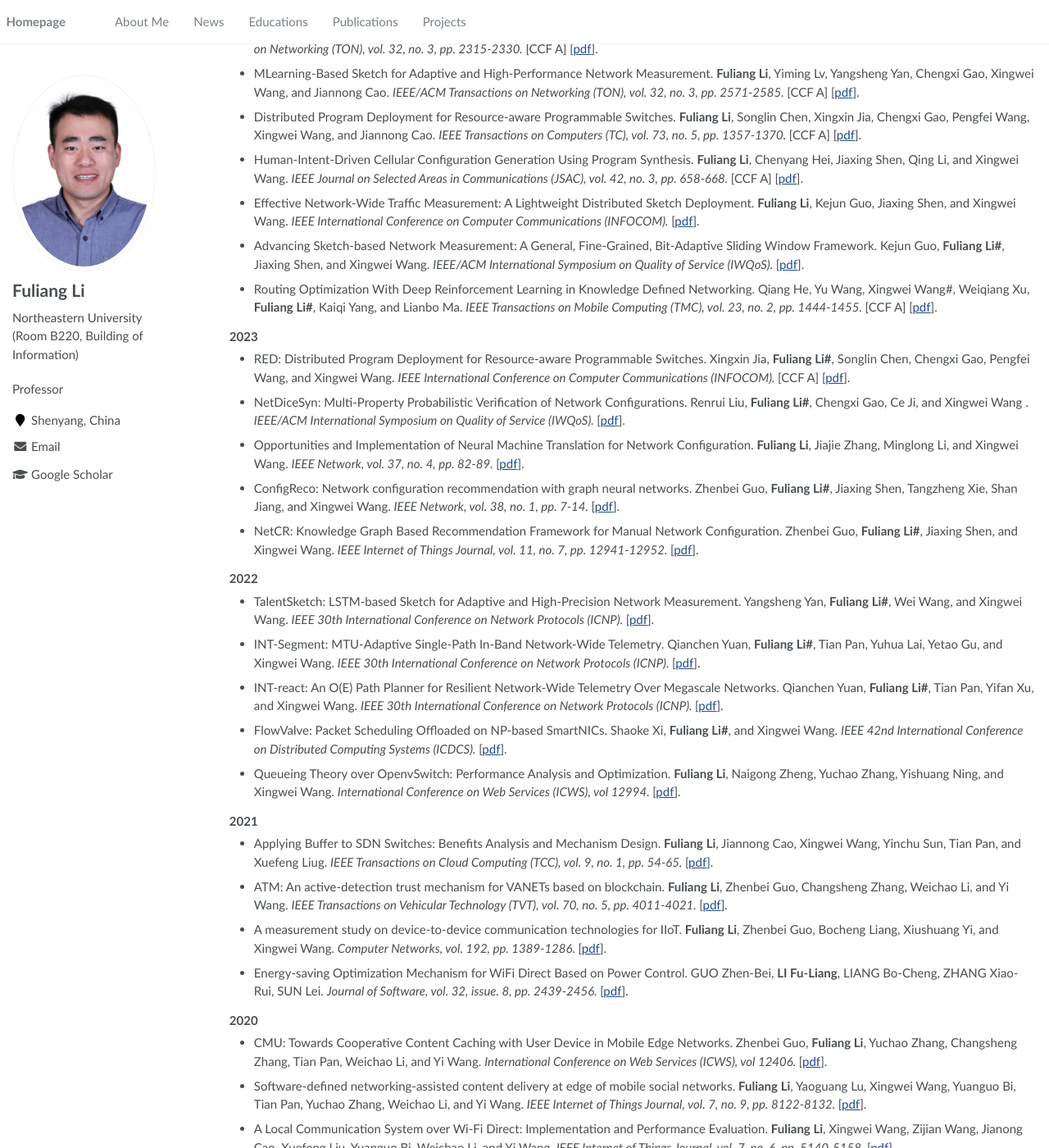
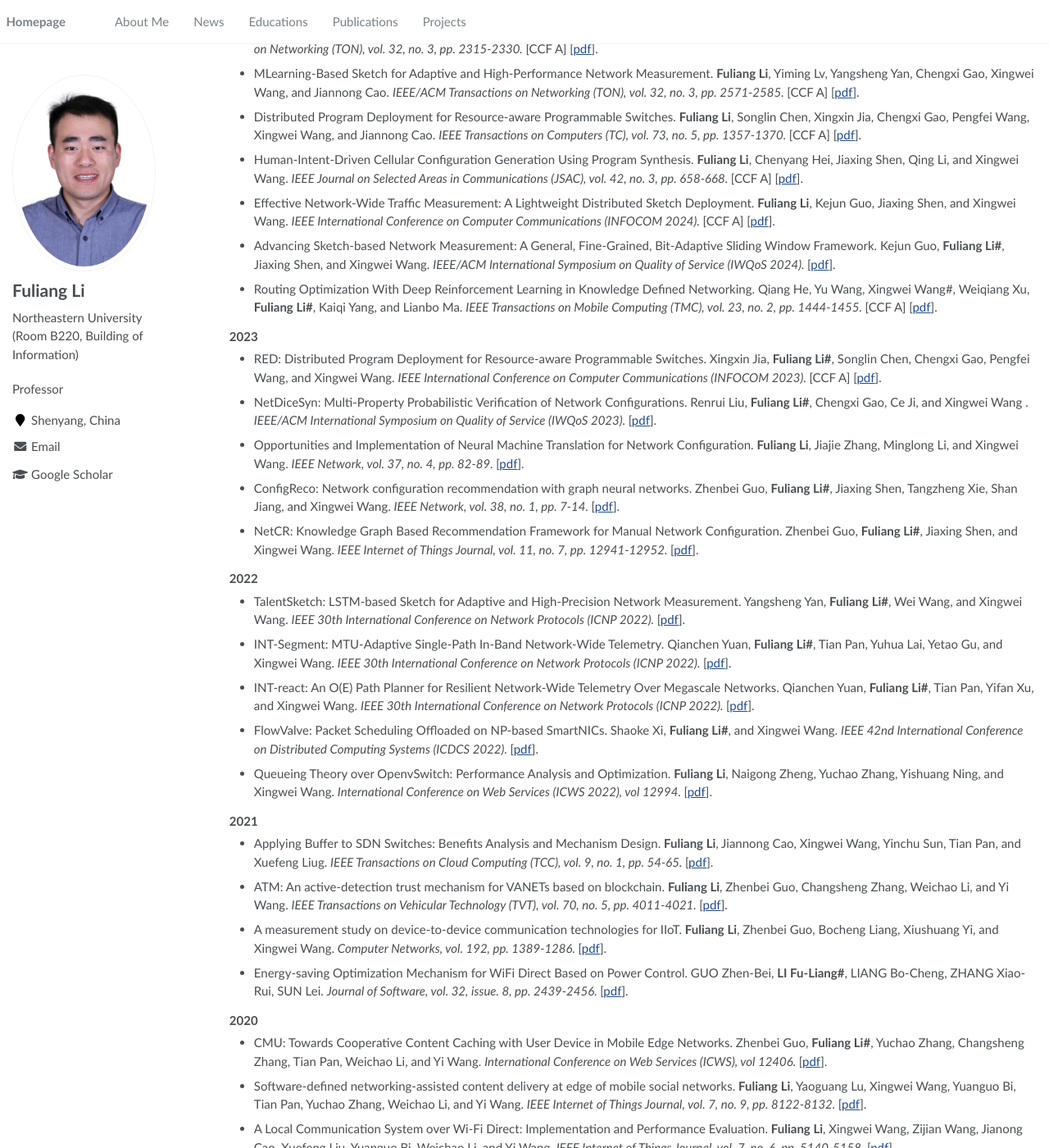
Before and after one commit to Fuliang-Li/Fuliang-Li.github.io, a Jekyll site: the page built from _pages/about.md, in a window 1280 px wide and 1400 px high, scrolled down 543 px. Shown: the whole window at 82% size. Built offline with Jekyll 4.4.1, drawn with Linux system fonts in a browser that asks for light colours; some of the changed text lies outside the part shown.

Commit message:
Update about.md

```diff
--- a/_pages/about.md
+++ b/_pages/about.md
@@ -37,41 +37,41 @@ Fuliang Li (李福亮), Professor of Northeastern University. I obtained my Bach
 - MLearning-Based Sketch for Adaptive and High-Performance Network Measurement. <b>Fuliang Li</b>, Yiming Lv, Yangsheng Yan, Chengxi Gao, Xingwei Wang, and Jiannong Cao. <i> IEEE/ACM Transactions on Networking (TON), vol. 32, no. 3, pp. 2571-2585. </i> [CCF A] [<A href="https://ieeexplore.ieee.org/abstract/document/10436630" target="_blank">pdf</A>].
 - Distributed Program Deployment for Resource-aware Programmable Switches. <b>Fuliang Li</b>, Songlin Chen, Xingxin Jia, Chengxi Gao, Pengfei Wang, Xingwei Wang, and Jiannong Cao. <i>  IEEE Transactions on Computers (TC), vol. 73, no. 5, pp. 1357-1370. </i> [CCF A] [<A href="https://ieeexplore.ieee.org/abstract/document/10406207" target="_blank">pdf</A>].
 - Human-Intent-Driven Cellular Configuration Generation Using Program Synthesis. <b>Fuliang Li</b>, Chenyang Hei, Jiaxing Shen, Qing Li, and Xingwei Wang. <i> IEEE Journal on Selected Areas in Communications (JSAC), vol. 42, no. 3, pp. 658-668. </i> [CCF A] [<A href="https://ieeexplore.ieee.org/abstract/document/10368062" target="_blank">pdf</A>].
-- Effective Network-Wide Traffic Measurement: A Lightweight Distributed Sketch Deployment. <b>Fuliang Li</b>, Kejun Guo, Jiaxing Shen, and Xingwei Wang. <i> IEEE International Conference on Computer Communications (INFOCOM). </i> [<A href="https://shenjiaxing.github.io/pdf/effectiveli2023.pdf" target="_blank">pdf</A>].
-- Advancing Sketch-based Network Measurement: A General, Fine-Grained, Bit-Adaptive Sliding Window Framework. Kejun Guo, <b>Fuliang Li#</b>, Jiaxing Shen, and Xingwei Wang. <i> IEEE/ACM International Symposium on Quality of Service (IWQoS). </i> [<A href="https://shenjiaxing.github.io/pdf/2024/advancingguo2024.pdf" target="_blank">pdf</A>].
+- Effective Network-Wide Traffic Measurement: A Lightweight Distributed Sketch Deployment. <b>Fuliang Li</b>, Kejun Guo, Jiaxing Shen, and Xingwei Wang. <i> IEEE International Conference on Computer Communications (INFOCOM 2024). </i>  [CCF A] [<A href="https://shenjiaxing.github.io/pdf/effectiveli2023.pdf" target="_blank">pdf</A>].
+- Advancing Sketch-based Network Measurement: A General, Fine-Grained, Bit-Adaptive Sliding Window Framework. Kejun Guo, <b>Fuliang Li#</b>, Jiaxing Shen, and Xingwei Wang. <i> IEEE/ACM International Symposium on Quality of Service (IWQoS 2024). </i> [<A href="https://shenjiaxing.github.io/pdf/2024/advancingguo2024.pdf" target="_blank">pdf</A>].
 - Routing Optimization With Deep Reinforcement Learning in Knowledge Defined Networking. Qiang He, Yu Wang, Xingwei Wang#, Weiqiang Xu, <b>Fuliang Li#</b>, Kaiqi Yang, and Lianbo Ma. <i> IEEE Transactions on Mobile Computing (TMC), vol. 23, no. 2, pp. 1444-1455. </i> [CCF A] [<A href="https://ieeexplore.ieee.org/abstract/document/10012574" target="_blank">pdf</A>].
 
 <h3><strong>2023</strong></h3>
 
-- RED: Distributed Program Deployment for Resource-aware Programmable Switches. Xingxin Jia, <b>Fuliang Li#</b>, Songlin Chen, Chengxi Gao, Pengfei Wang, and Xingwei Wang. <i> IEEE International Conference on Computer Communications (INFOCOM). </i> [CCF A] [<A href="https://ieeexplore.ieee.org/abstract/document/10228974" target="_blank">pdf</A>].
-- NetDiceSyn: Multi-Property Probabilistic Verification of Network Configurations. Renrui Liu, <b>Fuliang Li#</b>, Chengxi Gao, Ce Ji, and Xingwei Wang . <i> IEEE/ACM International Symposium on Quality of Service (IWQoS). </i> [<A href="https://ieeexplore.ieee.org/abstract/document/10188763" target="_blank">pdf</A>].
+- RED: Distributed Program Deployment for Resource-aware Programmable Switches. Xingxin Jia, <b>Fuliang Li#</b>, Songlin Chen, Chengxi Gao, Pengfei Wang, and Xingwei Wang. <i> IEEE International Conference on Computer Communications (INFOCOM 2023). </i> [CCF A] [<A href="https://ieeexplore.ieee.org/abstract/document/10228974" target="_blank">pdf</A>].
+- NetDiceSyn: Multi-Property Probabilistic Verification of Network Configurations. Renrui Liu, <b>Fuliang Li#</b>, Chengxi Gao, Ce Ji, and Xingwei Wang . <i> IEEE/ACM International Symposium on Quality of Service (IWQoS 2023). </i> [<A href="https://ieeexplore.ieee.org/abstract/document/10188763" target="_blank">pdf</A>].
 - Opportunities and Implementation of Neural Machine Translation for Network Configuration. <b>Fuliang Li</b>, Jiajie Zhang, Minglong Li, and Xingwei Wang. <i> IEEE Network, vol. 37, no. 4, pp. 82-89. </i> [<A href="https://ieeexplore.ieee.org/abstract/document/10293202" target="_blank">pdf</A>].
 - ConfigReco: Network configuration recommendation with graph neural networks. Zhenbei Guo, <b>Fuliang Li#</b>, Jiaxing Shen, Tangzheng Xie, Shan Jiang, and Xingwei Wang. <i> IEEE Network, vol. 38, no. 1, pp. 7-14. </i> [<A href="https://ieeexplore.ieee.org/abstract/document/10327705" target="_blank">pdf</A>].
 - NetCR: Knowledge Graph Based Recommendation Framework for Manual Network Configuration. Zhenbei Guo, <b>Fuliang Li#</b>, Jiaxing Shen, and Xingwei Wang. <i> IEEE Internet of Things Journal, vol. 11, no. 7, pp. 12941-12952. </i> [<A href="https://ieeexplore.ieee.org/abstract/document/10330570" target="_blank">pdf</A>].
 
 <h3><strong>2022</strong></h3>
 
-- TalentSketch: LSTM-based Sketch for Adaptive and High-Precision Network Measurement. Yangsheng Yan, <b>Fuliang Li#</b>, Wei Wang, and Xingwei Wang. <i> IEEE 30th International Conference on Network Protocols (ICNP). </i> [<A href="https://ieeexplore.ieee.org/abstract/document/9940396" target="_blank">pdf</A>].
-- INT-Segment: MTU-Adaptive Single-Path In-Band Network-Wide Telemetry. Qianchen Yuan, <b>Fuliang Li#</b>, Tian Pan, Yuhua Lai, Yetao Gu, and Xingwei Wang. <i> IEEE 30th International Conference on Network Protocols (ICNP). </i> [<A href="https://ieeexplore.ieee.org/abstract/document/9940397" target="_blank">pdf</A>].
-- INT-react: An O(E) Path Planner for Resilient Network-Wide Telemetry Over Megascale Networks. Qianchen Yuan, <b>Fuliang Li#</b>, Tian Pan, Yifan Xu, and Xingwei Wang. <i> IEEE 30th International Conference on Network Protocols (ICNP). </i> [<A href="https://ieeexplore.ieee.org/abstract/document/9940409" target="_blank">pdf</A>].
-- FlowValve: Packet Scheduling Offloaded on NP-based SmartNICs. Shaoke Xi, <b>Fuliang Li#</b>, and Xingwei Wang. <i> IEEE 42nd International Conference on Distributed Computing Systems (ICDCS). </i> [<A href="https://ieeexplore.ieee.org/abstract/document/9912227" target="_blank">pdf</A>].
-- Queueing Theory over OpenvSwitch: Performance Analysis and Optimization. <b>Fuliang Li</b>, Naigong Zheng, Yuchao Zhang, Yishuang Ning, and Xingwei Wang. <i> International Conference on Web Services (ICWS), vol 12994. </i> [<A href="https://link.springer.com/chapter/10.1007/978-3-030-96140-4_4" target="_blank">pdf</A>].
+- TalentSketch: LSTM-based Sketch for Adaptive and High-Precision Network Measurement. Yangsheng Yan, <b>Fuliang Li#</b>, Wei Wang, and Xingwei Wang. <i> IEEE 30th International Conference on Network Protocols (ICNP 2022). </i> [<A href="https://ieeexplore.ieee.org/abstract/document/9940396" target="_blank">pdf</A>].
+- INT-Segment: MTU-Adaptive Single-Path In-Band Network-Wide Telemetry. Qianchen Yuan, <b>Fuliang Li#</b>, Tian Pan, Yuhua Lai, Yetao Gu, and Xingwei Wang. <i> IEEE 30th International Conference on Network Protocols (ICNP 2022). </i> [<A href="https://ieeexplore.ieee.org/abstract/document/9940397" target="_blank">pdf</A>].
+- INT-react: An O(E) Path Planner for Resilient Network-Wide Telemetry Over Megascale Networks. Qianchen Yuan, <b>Fuliang Li#</b>, Tian Pan, Yifan Xu, and Xingwei Wang. <i> IEEE 30th International Conference on Network Protocols (ICNP 2022). </i> [<A href="https://ieeexplore.ieee.org/abstract/document/9940409" target="_blank">pdf</A>].
+- FlowValve: Packet Scheduling Offloaded on NP-based SmartNICs. Shaoke Xi, <b>Fuliang Li#</b>, and Xingwei Wang. <i> IEEE 42nd International Conference on Distributed Computing Systems (ICDCS 2022). </i> [<A href="https://ieeexplore.ieee.org/abstract/document/9912227" target="_blank">pdf</A>].
+- Queueing Theory over OpenvSwitch: Performance Analysis and Optimization. <b>Fuliang Li</b>, Naigong Zheng, Yuchao Zhang, Yishuang Ning, and Xingwei Wang. <i> International Conference on Web Services (ICWS 2022), vol 12994. </i> [<A href="https://link.springer.com/chapter/10.1007/978-3-030-96140-4_4" target="_blank">pdf</A>].
 
 <h3><strong>2021</strong></h3>
 
 - Applying Buffer to SDN Switches: Benefits Analysis and Mechanism Design. <b>Fuliang Li</b>, Jiannong Cao, Xingwei Wang, Yinchu Sun, Tian Pan, and Xuefeng Liug. <i> IEEE Transactions on Cloud Computing (TCC), vol. 9, no. 1, pp. 54-65. </i> [<A href="https://ieeexplore.ieee.org/abstract/document/8382219" target="_blank">pdf</A>].
 - ATM: An active-detection trust mechanism for VANETs based on blockchain. <b>Fuliang Li</b>, Zhenbei Guo, Changsheng Zhang, Weichao Li, and Yi Wang. <i> IEEE Transactions on Vehicular Technology (TVT), vol. 70, no. 5, pp. 4011-4021. </i> [<A href="https://ieeexplore.ieee.org/abstract/document/9316986" target="_blank">pdf</A>].
 - A measurement study on device-to-device communication technologies for IIoT. <b>Fuliang Li</b>, Zhenbei Guo, Bocheng Liang, Xiushuang Yi, and Xingwei Wang. <i> Computer Networks, vol. 192, pp. 1389-1286. </i> [<A href="https://www.sciencedirect.com/science/article/abs/pii/S138912862100164X#preview-section-cited-by" target="_blank">pdf</A>].
-- Energy-saving Optimization Mechanism for WiFi Direct Based on Power Control. GUO Zhen-Bei, <b>LI Fu-Liang</b>, LIANG Bo-Cheng, ZHANG Xiao-Rui, SUN Lei. <i> Journal of Software, vol. 32, issue. 8, pp. 2439-2456. </i> [<A href="https://jos.org.cn/josen/article/abstract/6192" target="_blank">pdf</A>].
+- Energy-saving Optimization Mechanism for WiFi Direct Based on Power Control. GUO Zhen-Bei, <b>LI Fu-Liang#</b>, LIANG Bo-Cheng, ZHANG Xiao-Rui, SUN Lei. <i> Journal of Software, vol. 32, issue. 8, pp. 2439-2456. </i> [<A href="https://jos.org.cn/josen/article/abstract/6192" target="_blank">pdf</A>].
 
 <h3><strong>2020</strong></h3>
 
-- CMU: Towards Cooperative Content Caching with User Device in Mobile Edge Networks. Zhenbei Guo, <b>Fuliang Li</b>, Yuchao Zhang, Changsheng Zhang, Tian Pan, Weichao Li, and Yi Wang. <i> International Conference on Web Services (ICWS), vol 12406. </i> [<A href="https://link.springer.com/chapter/10.1007/978-3-030-59618-7_14" target="_blank">pdf</A>].
+- CMU: Towards Cooperative Content Caching with User Device in Mobile Edge Networks. Zhenbei Guo, <b>Fuliang Li#</b>, Yuchao Zhang, Changsheng Zhang, Tian Pan, Weichao Li, and Yi Wang. <i> International Conference on Web Services (ICWS), vol 12406. </i> [<A href="https://link.springer.com/chapter/10.1007/978-3-030-59618-7_14" target="_blank">pdf</A>].
 - Software-defined networking-assisted content delivery at edge of mobile social networks. <b>Fuliang Li</b>, Yaoguang Lu, Xingwei Wang, Yuanguo Bi, Tian Pan, Yuchao Zhang, Weichao Li, and Yi Wang. <i> IEEE Internet of Things Journal, vol. 7, no. 9, pp. 8122-8132. </i> [<A href="https://ieeexplore.ieee.org/abstract/document/9142177" target="_blank">pdf</A>].
 - A Local Communication System over Wi-Fi Direct: Implementation and Performance Evaluation. <b>Fuliang Li</b>, Xingwei Wang, Zijian Wang, Jianong Cao, Xuefeng Liu, Yuanguo Bi, Weichao Li, and Yi Wang. <i> IEEE Internet of Things Journal, vol. 7, no. 6, pp. 5140-5158. </i> [<A href="https://ieeexplore.ieee.org/abstract/document/9011605" target="_blank">pdf</A>].
 - State-of-the-art Survey of Intent-based Networking. <b>LI Fu-Liang</b>, FAN Guang-Yu, WANG Xing-Wei, LIU Shu-Cheng, XIE Kun, SUN Qiong <i> Journal of Software, vol. 31, issue. 8, pp. 2574-2687. </i> [<A href="https://jos.org.cn/josen/article/abstract/6088" target="_blank">pdf</A>].
 
-- Reliable Fog-based Crowdsourcing: A Temporal-Spatial Task Allocation Approach. Yao Yu, <b>Fuliang Li</b>, Shumei Liu, Jinli Huang, and Lei Guo. <i> IEEE Internet of Things Journal, vol. 7, no. 5, pp. 3968-3976. </i> [<A href="https://ieeexplore.ieee.org/abstract/document/8918307" target="_blank">pdf</A>].
+- Reliable Fog-based Crowdsourcing: A Temporal-Spatial Task Allocation Approach. Yao Yu, <b>Fuliang Li#</b>, Shumei Liu, Jinli Huang, and Lei Guo. <i> IEEE Internet of Things Journal, vol. 7, no. 5, pp. 3968-3976. </i> [<A href="https://ieeexplore.ieee.org/abstract/document/8918307" target="_blank">pdf</A>].
 
 # 💡 Projects
 - 国家自然科学基金联合基金、面向算力网络的智能服务质量控制架构与关键技术研究、 2023.01-2026.12、单位课题负责人
```
